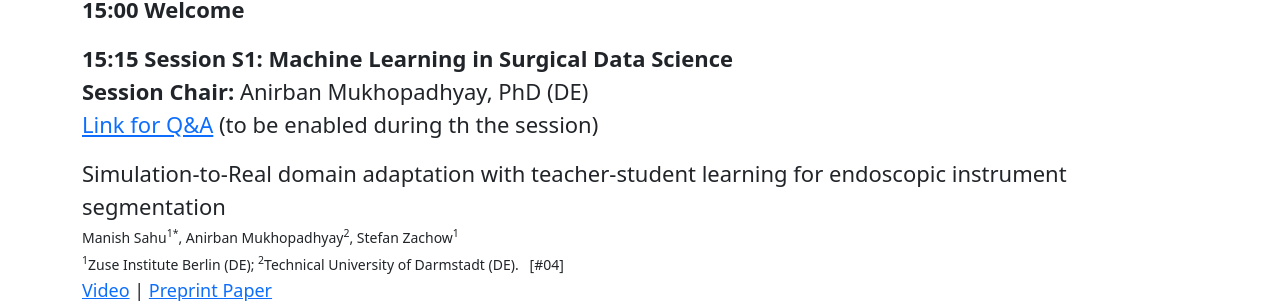
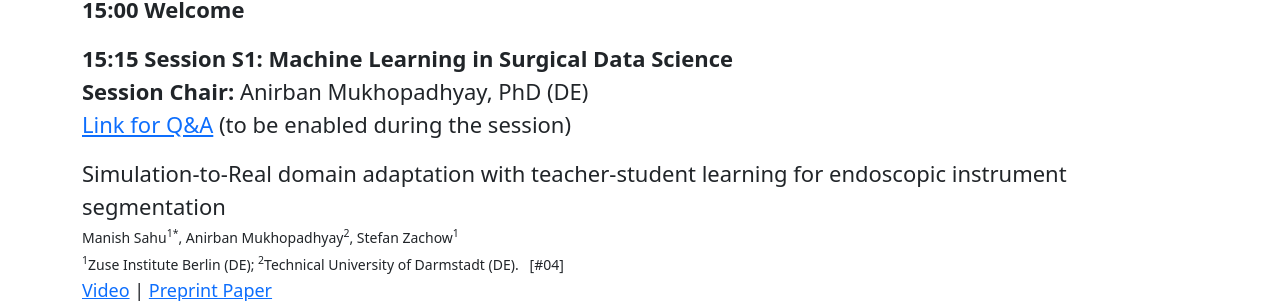
Before and after one commit to ipcai2021/ipcai2021.github.io, a Jekyll site: the page programForParticipants/index.html, which Jekyll copies as it is, in a window 1280 px wide and 900 px high, scrolled down 190 px. Shown: the part 151-458 px from the top of the window. Built offline with Jekyll 4.4.1, drawn with Linux system fonts in a browser that asks for light colours; some of the changed text lies outside the part shown.

Commit message:
Fix spelling

```diff
--- a/programForParticipants/index.html
+++ b/programForParticipants/index.html
@@ -39,7 +39,7 @@
 
                 <p class="font_8" style="font-size:18px"><span style="font-size:22px"><b>15:00 Welcome</b></span></p>
 
-                <p class="font_8" style="font-size:18px"><span style="font-size:22px"><b>15:15 Session S1: Machine Learning in Surgical Data Science</b><br><b>Session Chair:</b> Anirban Mukhopadhyay, PhD (DE)<br><a href="https://padlet.com/IPCAI2021/S1">Link for Q&A</a> (to be enabled during th the session)</span>
+                <p class="font_8" style="font-size:18px"><span style="font-size:22px"><b>15:15 Session S1: Machine Learning in Surgical Data Science</b><br><b>Session Chair:</b> Anirban Mukhopadhyay, PhD (DE)<br><a href="https://padlet.com/IPCAI2021/S1">Link for Q&A</a> (to be enabled during the session)</span>
                 </p>
 
                 <p class="font_8" style="font-size:18px"><span style="font-size:22px">Simulation-to-Real domain adaptation with teacher-student learning for endoscopic instrument segmentation</span><br/>
@@ -68,7 +68,7 @@
                 <br/>
 
                 <p class="font_8" style="font-size:18px"><span
-                        style="font-size:22px"><b>15:45 Session S2: Imaging</b><br><b>Session Chair:</b> Stefanie Speidel, PhD (DE)<br><a href="https://padlet.com/IPCAI2021/S2">Link for Q&A</a> (to be enabled during th the session)</span></p>
+                        style="font-size:22px"><b>15:45 Session S2: Imaging</b><br><b>Session Chair:</b> Stefanie Speidel, PhD (DE)<br><a href="https://padlet.com/IPCAI2021/S2">Link for Q&A</a> (to be enabled during the session)</span></p>
                 <p class="font_8" style="font-size:18px"><span style="font-size:22px">Metabolomics Patterns of Breast Cancer Tumors Using Mass Spectrometry Imaging</span><br/>
                     <span style="font-size:14px">Rachel Theriault<sup>1*</sup>, Martin Kaufmann<sup>1</sup>, Kevin Yi Mi Ren<sup>1</sup>, Sonal Varma<sup>1</sup>, Randy E Ellis<sup>1</sup><br/>
 				<sup>1</sup>Queen's University (Kingston, CA). &nbsp; [#08]</span>
@@ -93,7 +93,7 @@
                         Paper</a>
                 </p>
                 <br/>
-                <p class="font_8" style="font-size:18px"><span style="font-size:22px"><b>16:15 Session S3: Interventional Planning</b><br><b>Session Chair:</b> Nicola Rieke, PhD (US)<br><a href="https://padlet.com/IPCAI2021/S3">Link for Q&A</a> (to be enabled during th the session)</span>
+                <p class="font_8" style="font-size:18px"><span style="font-size:22px"><b>16:15 Session S3: Interventional Planning</b><br><b>Session Chair:</b> Nicola Rieke, PhD (US)<br><a href="https://padlet.com/IPCAI2021/S3">Link for Q&A</a> (to be enabled during the session)</span>
                 </p>
                 <p class="font_8" style="font-size:18px"><span style="font-size:22px">Automatic Cortical Target Point Localisation in MRI for Transcranial Magnetic Stimulation via a Multi-Resolution Convolutional Neural Network</span><br/>
                     <span style="font-size:14px">John SH Baxter<sup>1*</sup>, Ehouarn Maguet<sup>1</sup>, Quoc Anh Bui<sup>1</sup>, Stéphane Croci<sup>2</sup>, Antoine Delmas<sup>2</sup>, Jean-Pascal Lefaucheur<sup>3</sup>, Luc Bredoux<sup>2</sup>, Pierre Jannin<sup>1</sup><br/>
@@ -126,7 +126,7 @@
                 </span></p>
                 <br/>
 
-                <p class="font_8" style="font-size:18px"><span style="font-size:22px"><b>17:30 Session S4: Machine Learning in Ultrasound</b><br><b>Session Chair:</b> Alexander Seitel, PhD (DE)<br><a href="https://padlet.com/IPCAI2021/S4">Link for Q&A</a> (to be enabled during th the session)</span>
+                <p class="font_8" style="font-size:18px"><span style="font-size:22px"><b>17:30 Session S4: Machine Learning in Ultrasound</b><br><b>Session Chair:</b> Alexander Seitel, PhD (DE)<br><a href="https://padlet.com/IPCAI2021/S4">Link for Q&A</a> (to be enabled during the session)</span>
                 </p>
                 <p class="font_8" style="font-size:18px"><span style="font-size:22px">Time-Aware Deep Neural Networks for Needle Tip Localization in 2D Ultrasound</span><br/>
                     <span style="font-size:14px">Cosmas Mwikirize<sup>1*</sup>, Ilker Hacihaliloglu<sup>2,3</sup>, John L Nosher<sup>2</sup>, Andrew Katumba<sup>1</sup>, Sylvia Imanirakiza<sup>1</sup>, Alvin Kimbowa<sup>1</sup><br/>
@@ -162,7 +162,7 @@
                 </p>
 
                 <br/>
-                <p class="font_8" style="font-size:18px"><span style="font-size:22px"><b>18:10 Session S5: Prostate Interventions</b><br><b>Session Chair:</b> Purang Abolmaesumi, PhD (CA)<br><a href="https://padlet.com/IPCAI2021/S5">Link for Q&A</a> (to be enabled during th the session)</span>
+                <p class="font_8" style="font-size:18px"><span style="font-size:22px"><b>18:10 Session S5: Prostate Interventions</b><br><b>Session Chair:</b> Purang Abolmaesumi, PhD (CA)<br><a href="https://padlet.com/IPCAI2021/S5">Link for Q&A</a> (to be enabled during the session)</span>
                 </p>
                 <p class="font_8" style="font-size:18px"><span style="font-size:22px">Towards Targeted Ultrasound-guided Prostate Biopsy by Incorporating Model and Label Uncertainty in Cancer Detection</span><br/>
                     <span style="font-size:14px">Golara Javadi<sup>1*</sup>, Sharareh Bayat<sup>1</sup>, Samareh Samadi<sup>1</sup>, Alireza Sedghi<sup>2</sup>, Samira Sojoudi<sup>1</sup>, Antonio Hurtado-coll<sup>3</sup>, Silvia Chang<sup>3</sup>, Peter Black<sup>3</sup>, Parvin Mousavi<sup>2</sup>, Purang Abolmaesumi<sup>1</sup><br/>
@@ -226,7 +226,7 @@
                 <p class="font_8 text-center" style="font-size:18px"><span
                         style="font-size:30px"><b>June 23rd</b></span></p>
 
-                <p class="font_8" style="font-size:18px"><span style="font-size:22px"><b>15:00 Long Abstract Session</b><br><b>Session Chair:</b> Matthew Clarkson, PhD (UK), Keno März, PhD (DE)<br><a href="https://padlet.com/IPCAI2021/LA">Link for Q&A</a> (to be enabled during th the session)</span>
+                <p class="font_8" style="font-size:18px"><span style="font-size:22px"><b>15:00 Long Abstract Session</b><br><b>Session Chair:</b> Matthew Clarkson, PhD (UK), Keno März, PhD (DE)<br><a href="https://padlet.com/IPCAI2021/LA">Link for Q&A</a> (to be enabled during the session)</span>
                 </p>
 
                 <p class="font_8" style="font-size:18px"><span style="font-size:22px">Pose optimization of X-ray protective shields for staff radiation exposure minimization</span><br/>
@@ -307,7 +307,7 @@
                 </span></p>
                 <br>
 
-                <p class="font_8" style="font-size:18px"><span style="font-size:22px"><b>16:15 Session S6: Machine Learning in Computer Assisted Interventions</b><br><b>Session Chair:</b> Ka-Wai Kwok, PhD (HK)<br><a href="https://padlet.com/IPCAI2021/S6">Link for Q&A</a> (to be enabled during th the session)</span>
+                <p class="font_8" style="font-size:18px"><span style="font-size:22px"><b>16:15 Session S6: Machine Learning in Computer Assisted Interventions</b><br><b>Session Chair:</b> Ka-Wai Kwok, PhD (HK)<br><a href="https://padlet.com/IPCAI2021/S6">Link for Q&A</a> (to be enabled during the session)</span>
                 </p>
                 <p class="font_8" style="font-size:18px"><span style="font-size:22px">Deep Learning to Segment Pelvic Bones: Large-scale CT Datasets and Baseline Models</span><br/>
                     <span style="font-size:14px">Pengbo Liu<sup>1*</sup>, Hu Han<sup>1</sup>, Yuanqi Du<sup>3</sup>, Heqin Zhu<sup>1</sup>, Yinhao Li<sup>1</sup>, Feng Gu<sup>1,4</sup>, Honghu Xiao<sup>2</sup>, Jun Li<sup>1</sup>, Chunpeng Zhao<sup>2</sup>, Li Xiao<sup>1</sup>, Xinbao Wu<sup>2</sup>, S. Kevin Zhou<sup>1,5</sup><br/>
@@ -342,7 +342,7 @@
                         Paper</a>
                 </p>
                 <br/>
-                <p class="font_8" style="font-size:18px"><span style="font-size:22px"><b>16:55 Session S7: Surgical Robotics</b><br><b>Session Chair:</b> Omid Mohareri, PhD (US)<br><a href="https://padlet.com/IPCAI2021/S7">Link for Q&A</a> (to be enabled during th the session)</span>
+                <p class="font_8" style="font-size:18px"><span style="font-size:22px"><b>16:55 Session S7: Surgical Robotics</b><br><b>Session Chair:</b> Omid Mohareri, PhD (US)<br><a href="https://padlet.com/IPCAI2021/S7">Link for Q&A</a> (to be enabled during the session)</span>
                 </p>
                 <p class="font_8" style="font-size:18px"><span style="font-size:22px">Cross-modal self-supervised representation learning for gesture and skill recognition in robotic surgery</span><br/>
                     <span style="font-size:14px">Jie Ying Wu<sup>1*</sup>, Aniruddha Tamhane<sup>1</sup>, Peter Kazanzides<sup>1</sup>, Mathias Unberath<sup>1</sup><br/>
@@ -383,7 +383,7 @@
                 </span></p>
                 <br>
 
-                <p class="font_8" style="font-size:18px"><span style="font-size:22px"><b>18:15 Session S8: Training and Simulation</b><br><b>Session Chair:</b> Ingerid Reinersten, PhD (NO)<br><a href="https://padlet.com/IPCAI2021/S8">Link for Q&A</a> (to be enabled during th the session)</span>
+                <p class="font_8" style="font-size:18px"><span style="font-size:22px"><b>18:15 Session S8: Training and Simulation</b><br><b>Session Chair:</b> Ingerid Reinersten, PhD (NO)<br><a href="https://padlet.com/IPCAI2021/S8">Link for Q&A</a> (to be enabled during the session)</span>
                 </p>
                 <p class="font_8" style="font-size:18px"><span style="font-size:22px">Comparison of Augmented Reality-based and Conventional Training for ECMO Cannulation</span><br/>
                     <span style="font-size:14px">Julian Wolf<sup>1*</sup>, Viviane Wolfer<sup>1</sup>, Maximilian Halbe<sup>2</sup>, Francesco Maisano<sup>3</sup>, Quentin Lohmeyer<sup>1</sup>, Mirko Mebolt<sup>1</sup><br/>
@@ -409,7 +409,7 @@
                         Paper</a>
                 </p>
                 <br/>
-                <p class="font_8" style="font-size:18px"><span style="font-size:22px"><b>18:45 Session 9: Tracking and Localization</b><br><b>Session Chair:</b> Phillippe Cattin, PhD (CH)<br><a href="https://padlet.com/IPCAI2021/S9">Link for Q&A</a> (to be enabled during th the session)</span>
+                <p class="font_8" style="font-size:18px"><span style="font-size:22px"><b>18:45 Session 9: Tracking and Localization</b><br><b>Session Chair:</b> Phillippe Cattin, PhD (CH)<br><a href="https://padlet.com/IPCAI2021/S9">Link for Q&A</a> (to be enabled during the session)</span>
                 </p>
                 <p class="font_8" style="font-size:18px"><span style="font-size:22px">Predictive online 3D target tracking with population-based generative networks for image-guided radiotherapy</span><br/>
                     <span style="font-size:14px">Liset Vazquez Romaguera<sup>1*</sup>, Tal Mezheritsky<sup>1</sup>, Rihab Mansour<sup>3</sup>, William Tanguay<sup>2</sup>, Samuel Kadoury<sup>1</sup><br/>
```
